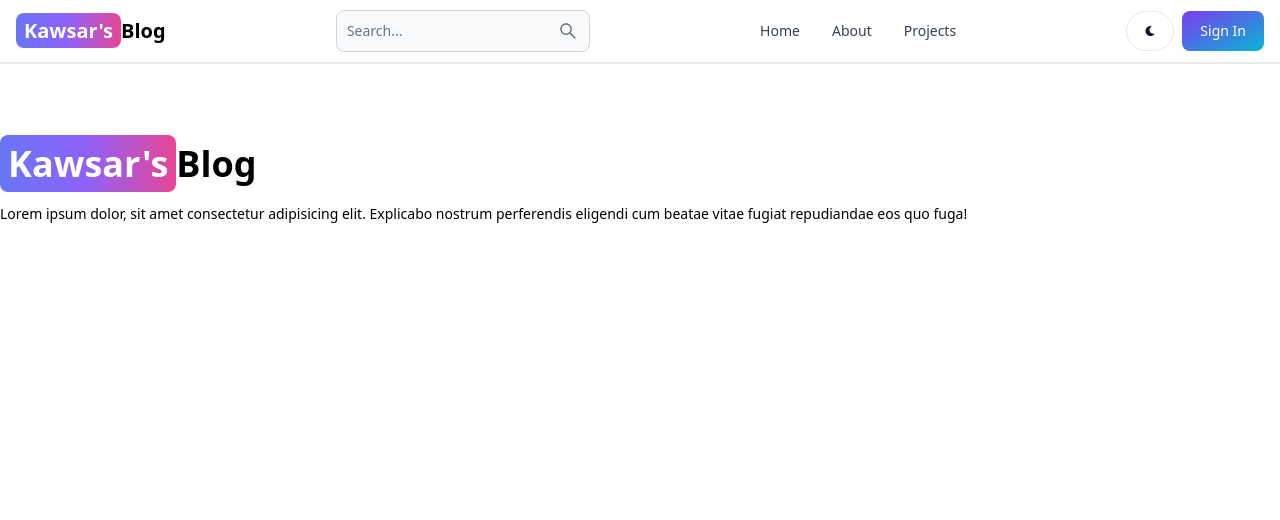
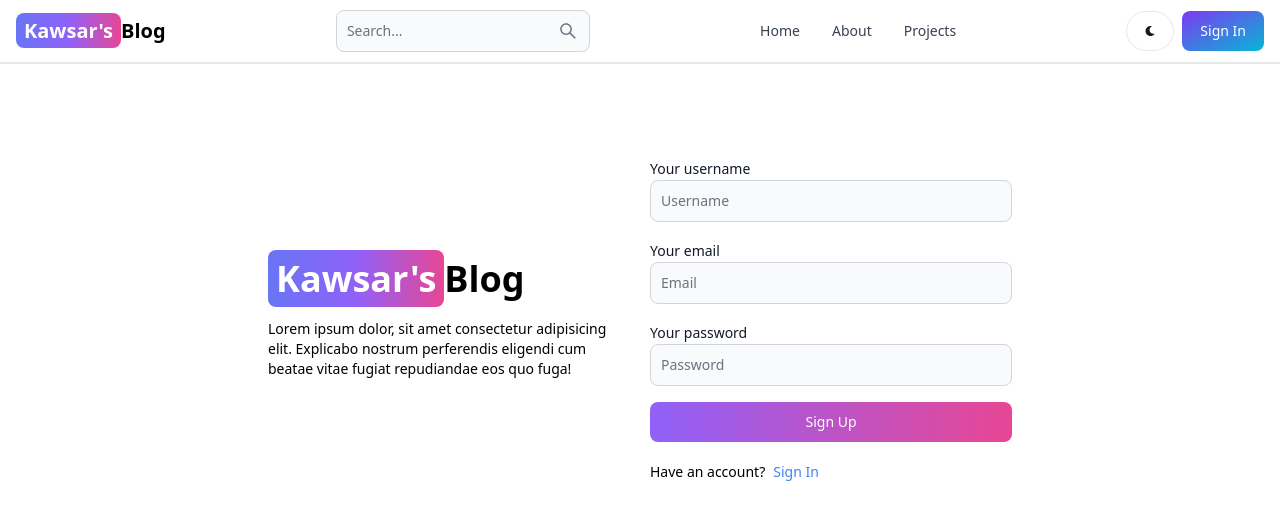
Before and after one commit to kawsar007/mern-blog-app, a React (Vite) app in the folder frontend/: page /sign-up in a window 1280 px wide. Shown: the top 520 px of the page. Built offline with nearby package versions, Linux system fonts and the light colour scheme.

Commit message:
Sign up page UI done

```diff
--- a/frontend/src/pages/SignUp.jsx
+++ b/frontend/src/pages/SignUp.jsx
@@ -1,11 +1,12 @@
+import { Button, Label, TextInput } from "flowbite-react";
 import { Link } from "react-router-dom";
 
 const SignUp = () => {
   return (
     <div className="min-h-screen mt-20">
-      <div className="">
+      <div className="flex flex-col p-3 max-w-3xl mx-auto md:flex-row md:items-center gap-5">
         {/* Left */}
-        <div className="left">
+        <div className="flex-1">
           <Link to="/" className="font-bold dark:text-white text-4xl">
             <span className="px-2 py-1 bg-gradient-to-r from-indigo-500 via-purple-500 to-pink-500 rounded-lg text-white">
               Kawsar&apos;s
@@ -20,7 +21,33 @@
         </div>
 
         {/* Right */}
-        <div className="right"></div>
+        <div className="flex-1">
+          <form className="flex flex-col gap-4">
+            <div className="">
+              <Label value="Your username" />
+              <TextInput type="text" placeholder="Username" id="username" />
+            </div>
+
+            <div className="">
+              <Label value="Your email" />
+              <TextInput type="text" placeholder="Email" id="email" />
+            </div>
+
+            <div className="">
+              <Label value="Your password" />
+              <TextInput type="text" placeholder="Password" id="password" />
+            </div>
+            <Button gradientDuoTone="purpleToPink" type="submit">
+              Sign Up
+            </Button>
+          </form>
+          <div className="flex gap-2 text-sm mt-5">
+            <span>Have an account?</span>
+            <Link to="/sign-in" className="text-blue-500">
+              Sign In
+            </Link>
+          </div>
+        </div>
       </div>
     </div>
   );
```
